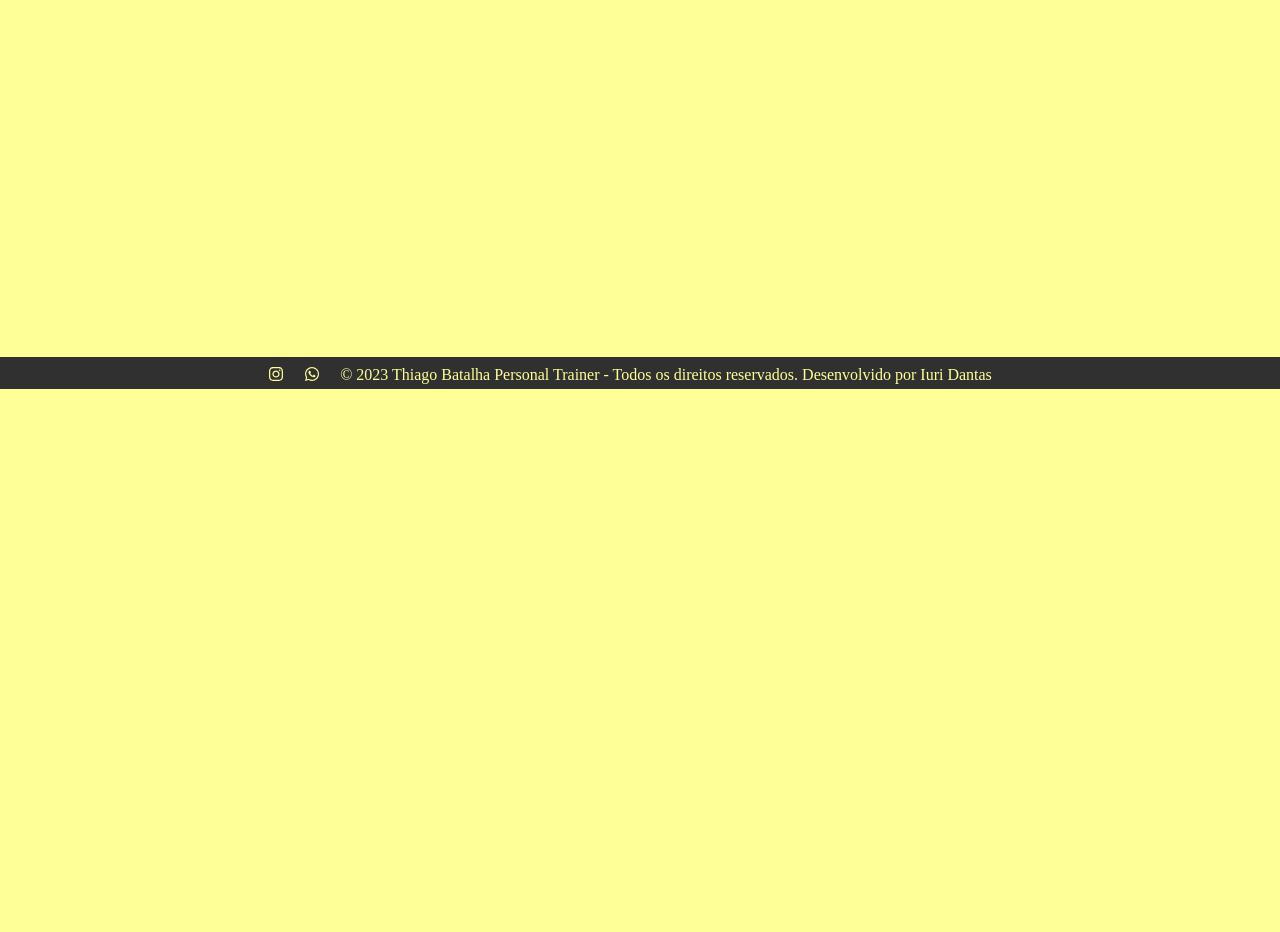
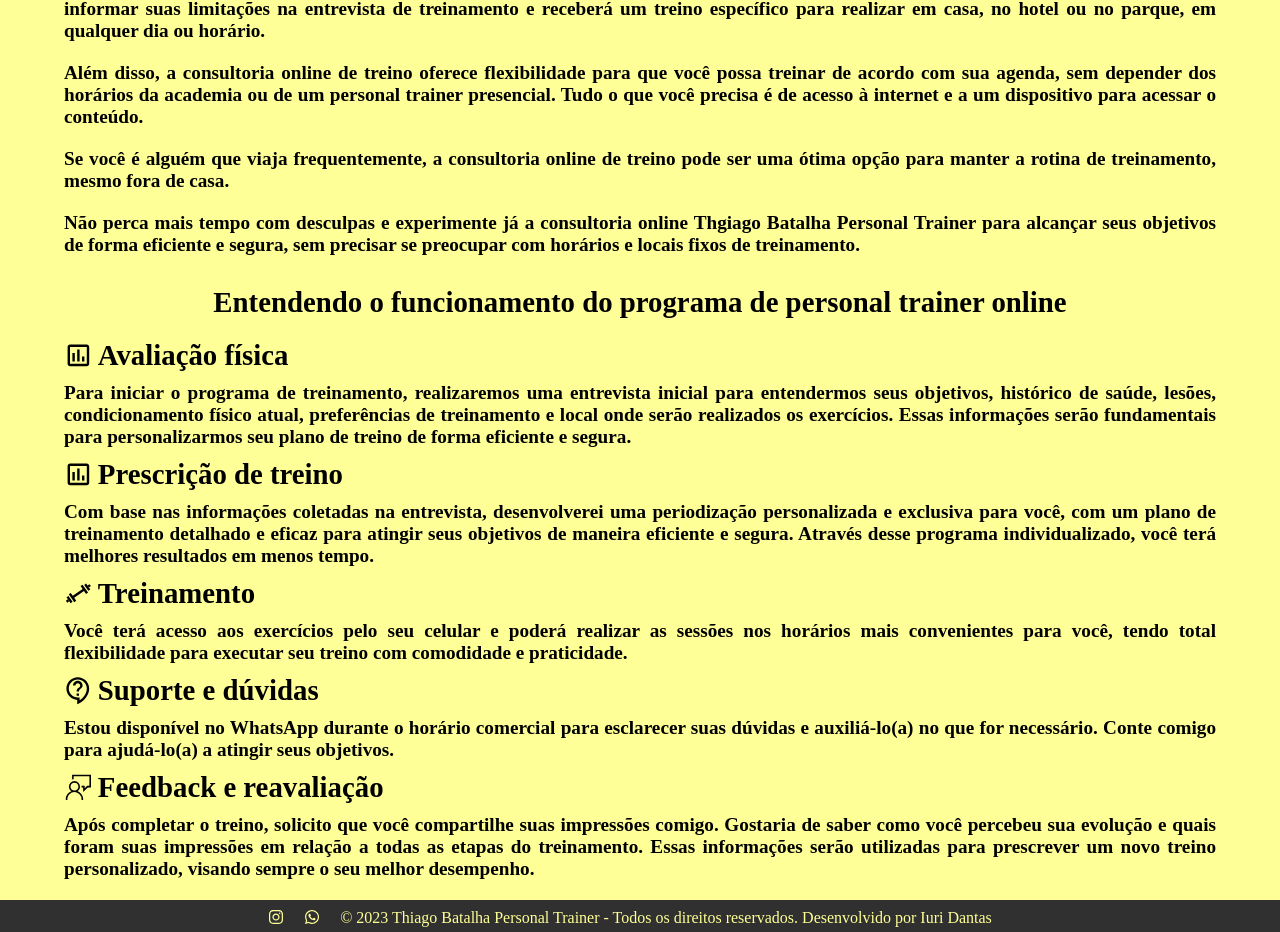
Before and after one commit to iuridantas/Personal-Trainer, a React (Vite) app: page /consultoria-online in a window 1280 px wide. Shown: the part 411-1343 px from the top of the page. Before the commit the page ends 800 px from the top, so only its background shows below. Built offline with nearby package versions, Linux system fonts and the light colour scheme.

Commit message:
feat: page online consulting created

```diff
--- a/src/components/footer/style.ts
+++ b/src/components/footer/style.ts
@@ -4,7 +4,6 @@ export const Container = styled.div`
   display: flex;
   justify-content: center;
   align-items: center;
-  position: fixed;
   bottom: 0;
   width: 100%;
   background-color: rgb(48 48 48);
--- a/src/components/header/index.tsx
+++ b/src/components/header/index.tsx
@@ -104,16 +104,6 @@ export function Header() {
           <li>
             <a
               onClick={() => {
-                navigate('/depoimentos');
-              }}
-              className="container-link"
-            >
-              Depoimentos
-            </a>
-          </li>
-          <li>
-            <a
-              onClick={() => {
                 navigate('/contato');
               }}
               className="container-link"
--- a/src/main.tsx
+++ b/src/main.tsx
@@ -7,6 +7,7 @@ import { Footer } from './components/footer';
 import { Contact } from './pages/contact';
 import Service from './pages/servicesProvided';
 import { AboutMe } from './pages/aboutMe';
+import { OnlineConsulting } from './pages/onlineConsulting';
 
 ReactDOM.createRoot(document.getElementById('root') as HTMLElement).render(
   <React.StrictMode>
@@ -17,6 +18,7 @@ ReactDOM.createRoot(document.getElementById('root') as HTMLElement).render(
       <Route path="/contato" element={<Contact />} />
       <Route path="/serviços" element={<Service />} />
       <Route path="/sobre-mim" element={<AboutMe />} />
+      <Route path="/consultoria-online" element={<OnlineConsulting />} />
       </Routes>
     </BrowserRouter>
     <Footer />
--- a/src/pages/aboutMe/style.ts
+++ b/src/pages/aboutMe/style.ts
@@ -72,7 +72,7 @@ export const Section2 = styled.div`
 export const Section3 = styled.div`
   display: flex;
   flex-direction: column;
-  margin: 0 0 40px 0;
+  margin: 0 0 10px 0;
 
   h2 {
     font-size: 2rem;
--- a/src/pages/contact/style.ts
+++ b/src/pages/contact/style.ts
@@ -8,7 +8,7 @@ export const Container = styled.div`
   flex-direction: column;
   box-shadow: 0 0 10px black;
   padding: 10px 20px 10px 20px;
-  margin: 120px auto;
+  margin: 126px auto;
   h1 {
     font-size: 2.5rem;
     padding: 10px;
--- /dev/null
+++ b/src/pages/onlineConsulting/index.tsx
@@ -0,0 +1,109 @@
+import { Container } from './style';
+import { MdOutlineAssessment, MdOutlineContactSupport } from 'react-icons/md';
+import { CgGym } from 'react-icons/cg';
+import { VscFeedback } from 'react-icons/vsc';
+
+export function OnlineConsulting() {
+  return (
+    <Container>
+      <h1>Personal Trainer Online</h1>
+      <h3>
+        Você tem uma rotina agitada, cheia de compromissos e viagens, e está
+        tendo dificuldades para manter sua rotina de treinos? A consultoria
+        online Thgiago Batalha Personal Trainer pode ser a solução que você
+        precisa!
+      </h3>
+      <h3>
+        Com a consultoria online, você terá acesso a um treino personalizado que
+        levará em conta suas restrições de horário e de local. Basta informar
+        suas limitações na entrevista de treinamento e receberá um treino
+        específico para realizar em casa, no hotel ou no parque, em qualquer dia
+        ou horário.
+      </h3>
+      <h3>
+        Além disso, a consultoria online de treino oferece flexibilidade para
+        que você possa treinar de acordo com sua agenda, sem depender dos
+        horários da academia ou de um personal trainer presencial. Tudo o que
+        você precisa é de acesso à internet e a um dispositivo para acessar o
+        conteúdo.
+      </h3>
+      <h3>
+        Se você é alguém que viaja frequentemente, a consultoria online de
+        treino pode ser uma ótima opção para manter a rotina de treinamento,
+        mesmo fora de casa.
+      </h3>
+      <h3>
+        Não perca mais tempo com desculpas e experimente já a consultoria online
+        Thgiago Batalha Personal Trainer para alcançar seus objetivos de forma
+        eficiente e segura, sem precisar se preocupar com horários e locais
+        fixos de treinamento.
+      </h3>
+      <h2>Entendendo o funcionamento do programa de personal trainer online</h2>
+      <h2>
+        <MdOutlineAssessment
+          className="assessment"
+          alt="Ícone da Avaliação física"
+        />
+        <span />
+        Avaliação física
+      </h2>
+      <h3>
+        Para iniciar o programa de treinamento, realizaremos uma entrevista
+        inicial para entendermos seus objetivos, histórico de saúde, lesões,
+        condicionamento físico atual, preferências de treinamento e local onde
+        serão realizados os exercícios. Essas informações serão fundamentais
+        para personalizarmos seu plano de treino de forma eficiente e segura.
+      </h3>
+      <h2>
+        <MdOutlineAssessment
+          className="assessment"
+          alt="Ícone da Avaliação física"
+        />
+        <span />
+        Prescrição de treino
+      </h2>
+      <h3>
+        Com base nas informações coletadas na entrevista, desenvolverei uma
+        periodização personalizada e exclusiva para você, com um plano de
+        treinamento detalhado e eficaz para atingir seus objetivos de maneira
+        eficiente e segura. Através desse programa individualizado, você terá
+        melhores resultados em menos tempo.
+      </h3>
+      <h2>
+        <CgGym className="gym" alt="Ícone do Treinamento" />
+        <span />
+        Treinamento
+      </h2>
+      <h3>
+        Você terá acesso aos exercícios pelo seu celular e poderá realizar as
+        sessões nos horários mais convenientes para você, tendo total
+        flexibilidade para executar seu treino com comodidade e praticidade.
+      </h3>
+      <h2>
+        <MdOutlineContactSupport
+          className="Support and questions"
+          alt="Suporte e dúvidas"
+        />
+        <span />
+        Suporte e dúvidas
+      </h2>
+      <h3>
+        Estou disponível no WhatsApp durante o horário comercial para esclarecer
+        suas dúvidas e auxiliá-lo(a) no que for necessário. Conte comigo para
+        ajudá-lo(a) a atingir seus objetivos.
+      </h3>
+      <h2>
+        <VscFeedback className="Feedback" alt="Feedback" />
+        <span />
+        Feedback e reavaliação
+      </h2>
+      <h3>
+        Após completar o treino, solicito que você compartilhe suas impressões
+        comigo. Gostaria de saber como você percebeu sua evolução e quais foram
+        suas impressões em relação a todas as etapas do treinamento. Essas
+        informações serão utilizadas para prescrever um novo treino
+        personalizado, visando sempre o seu melhor desempenho.
+      </h3>
+    </Container>
+  );
+}
--- /dev/null
+++ b/src/pages/onlineConsulting/style.ts
@@ -0,0 +1,55 @@
+import styled from 'styled-components';
+
+export const Container = styled.div`
+  width: 90%;
+  display: flex;
+  flex-direction: column;
+  margin: 10px auto;
+
+  h1 {
+    font-size: 2.5rem;
+    margin: 20px auto;
+    text-align: center;
+  }
+
+  h2 {
+    font-size: 1.8rem;
+    display: flex;
+    align-items: center;
+    text-align: justify;
+  }
+
+  h2:first-of-type {
+    font-size: 1.8rem;
+    margin: 20px auto;
+  }
+
+  h3 {
+    font-size: 1.2rem;
+    text-align: justify;
+    margin: 10px auto;
+  }
+
+  span {
+    margin-right: 5px;
+  }
+
+  @media (max-width: 600px) {
+    h1 {
+      font-size: 1.6rem;
+    }
+
+    h2 {
+      font-size: 1.4rem;
+    }
+
+    h2:first-of-type {
+      font-size: 1.4rem;
+      margin: 20px auto;
+    }
+
+    h3 {
+      font-size: 1rem;
+    }
+  }
+`;
--- a/src/pages/servicesProvided/style.ts
+++ b/src/pages/servicesProvided/style.ts
@@ -84,7 +84,6 @@ export const Section2 = styled.div`
   }
 
   h2:last-of-type {
-    margin-bottom: 20px;
     font-size: 2.5rem;
     text-align: center;
   }
@@ -100,6 +99,6 @@ export const Section2 = styled.div`
     }
     h2:last-of-type {
       font-size: 1.6rem;
-    }
+  }
   }
 `;
```
Also changed, not shown: src/pages/contact/index.tsx (+10 -5 lines).
